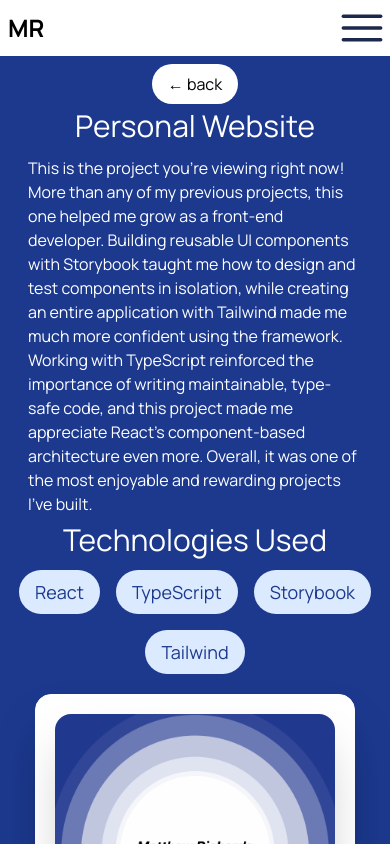
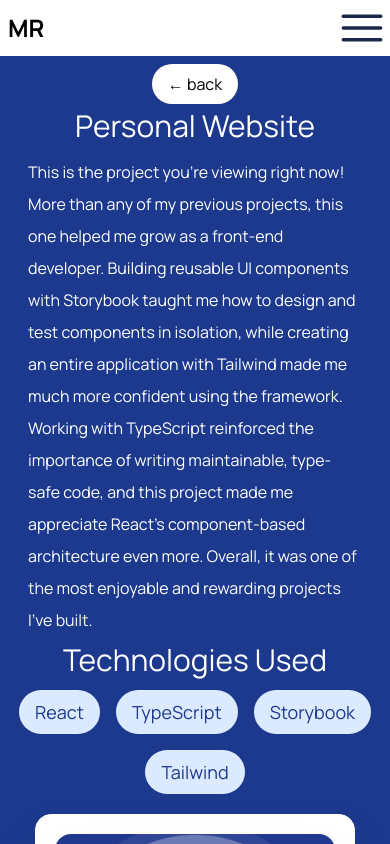
Before and after one commit to matthewrichards234/Personal_Website, a React (Vite) app: page /projects/Personal-Website in a window 390 px wide. Shown: the top 844 px of the page. Built offline with nearby package versions, Linux system fonts and the light colour scheme.

Commit message:
deleted unused animation, create(ing) new fade in for 'back button' button on mobile view projects page.

```diff
--- a/src/components/ProjectTemplate.tsx
+++ b/src/components/ProjectTemplate.tsx
@@ -24,7 +24,7 @@ const ProjectTemplate = ({
         </button>
       </div>
       <p className="text-3xl text-center p-3">{projectTitle}</p>
-      <p className="px-7 text-base pb-1.5">{projectDescription}</p>
+      <p className="px-7 text-base/8 pb-1.5">{projectDescription}</p>
       <p className="text-3xl text-center pb-3">Technologies Used</p>
       <ul className="flex justify-center w-full gap-4 flex-wrap">
         {technologiesUsedList.map((technology) => {
--- a/src/index.css
+++ b/src/index.css
@@ -13,7 +13,7 @@
   --animate-wave3: wave-spin 32s linear infinite;
   --animate-pulseAnimate: pulseAnimate 6s ease-in-out infinite;
   --animate-colorAnimate: colorAnimate 8s linear infinite;
-  --animate-hamburgerBarFadeIn: hamburgerBarFadeIn 1s linear;
+  --animate-backButtonFadeIn: backButtonFadeIn 1s ease-in;
 }
 
 @keyframes gradientText {
@@ -77,11 +77,3 @@
     filter: hue-rotate(360deg);
   }
 }
-@keyframes hamburgerBarFadeIn {
-  0% {
-    transform: translateX(100%);
-  }
-  100% {
-    transform: translateX(0);
-  }
-}
```
